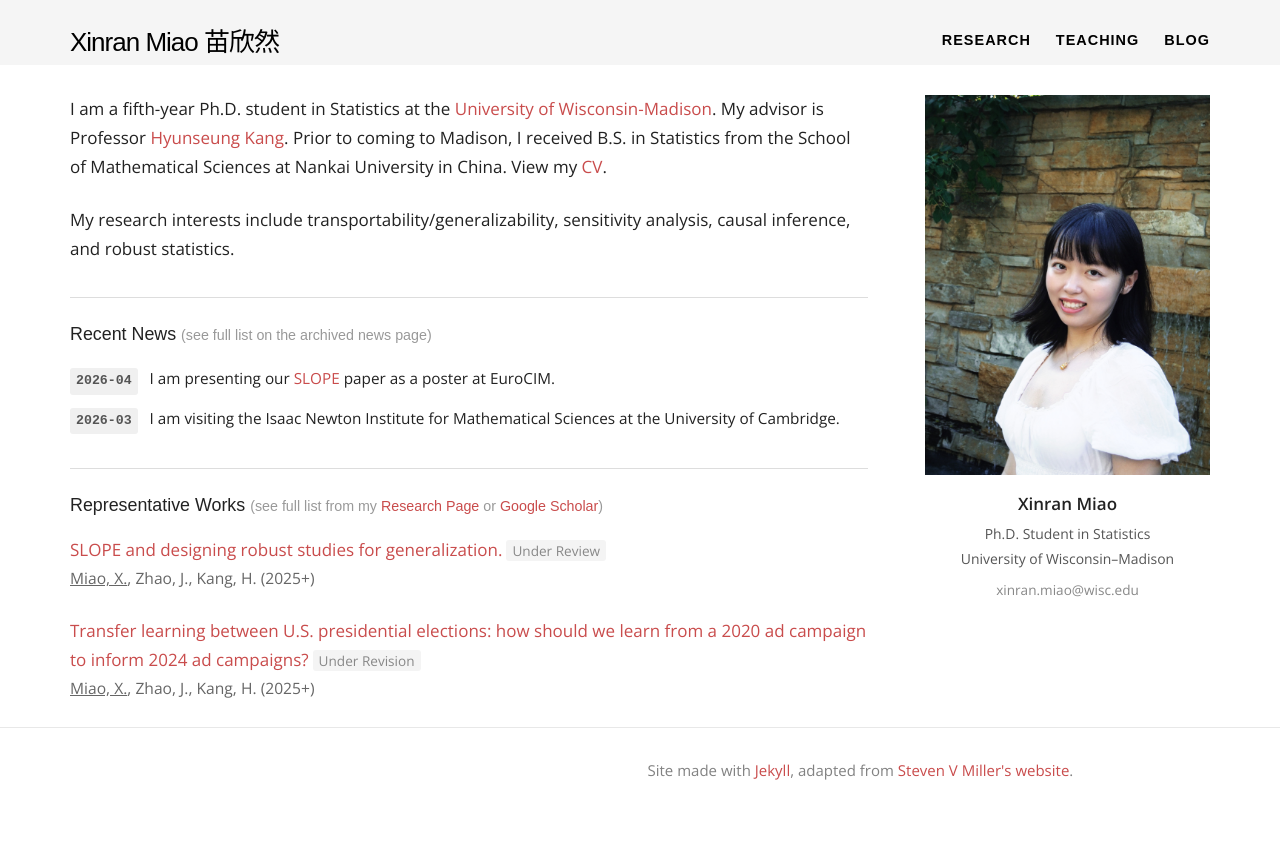
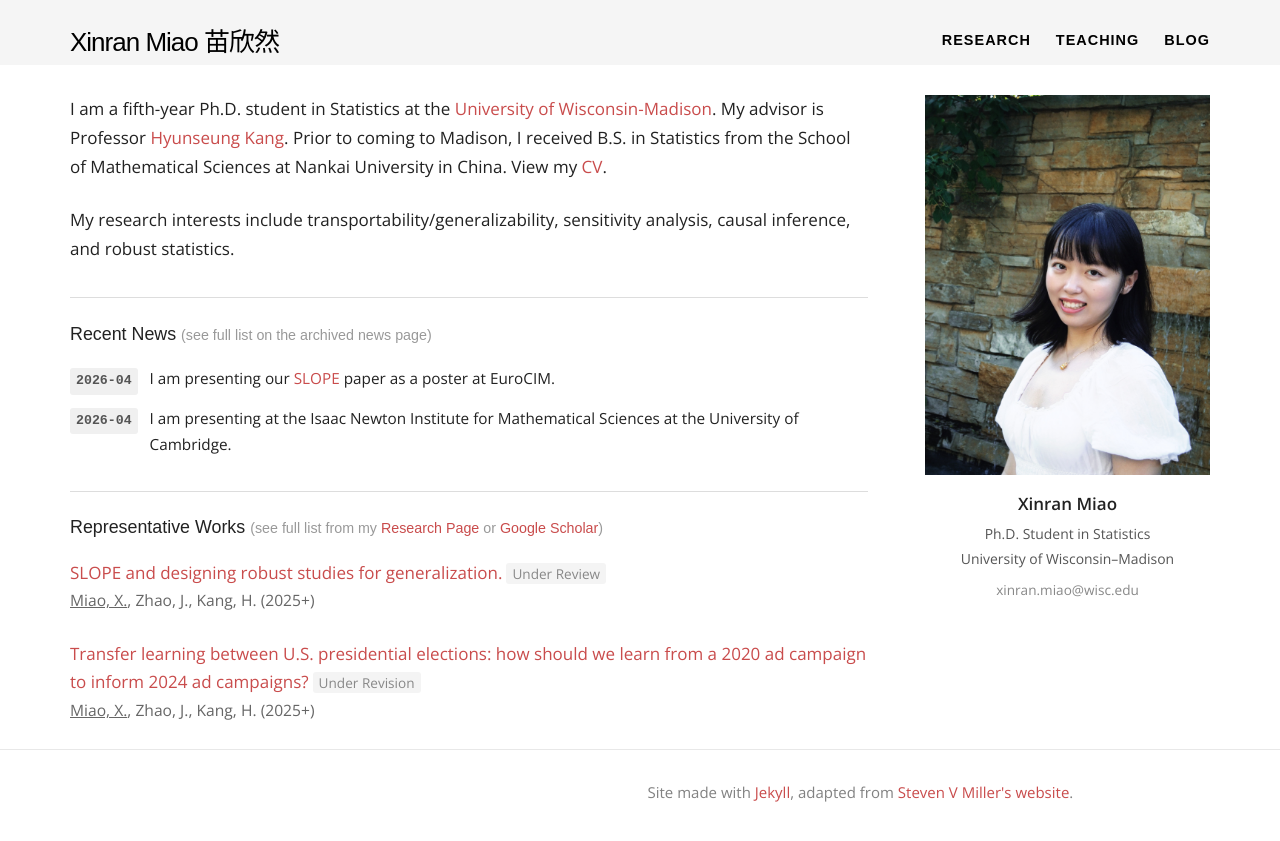
Before and after one commit to XinranMiao/XinranMiao.github.io, a Jekyll site: the page built from index.html, in a window 1280 px wide. Shown: the top 841 px of the page. Built offline with Jekyll 4.4.1, drawn with Linux system fonts in a browser that asks for light colours; nearby versions of some CDN libraries; some web fonts are replaced; comment, search, counter and statistics services are not loaded.

Commit message:
update talk

```diff
--- a/index.html
+++ b/index.html
@@ -158,7 +158,7 @@ hr.section-rule {
   <ul class="news-list">
 
     <li><span class="news-date">2026-04</span><span>I am presenting our <a href="https://www.arxiv.org/abs/2510.01577">SLOPE</a> paper as a poster at EuroCIM.</span></li>
-     <li><span class="news-date">2026-03</span><span>I am visiting the Isaac Newton Institute for Mathematical Sciences at the University of Cambridge.</span></li>
+     <li><span class="news-date">2026-04</span><span>I am presenting at the Isaac Newton Institute for Mathematical Sciences at the University of Cambridge.</span></li>
 
 </ul>
 </div>
--- a/news.html
+++ b/news.html
@@ -49,6 +49,7 @@ title: News
 
 <ul class="news-list">
   <li><span class="news-date">2026-04</span><span>I am presenting our paper on <a href="https://www.arxiv.org/abs/2510.01577">SLOPE and designing robust studies for generalization</a> as a poster at EuroCIM.</span></li>
+  <li><span class="news-date">2026-04</span><span>I am presenting at the Isaac Newton Institute for Mathematical Sciences at the University of Cambridge.</span></li>
   <li><span class="news-date">2025-10</span><span>Our paper on <a href="https://www.arxiv.org/abs/2510.01577">SLOPE and designing robust studies for generalization</a> is available on arXiv.</span></li>
   <li><span class="news-date">2025-08</span><span>I presented our work on <a href="https://www.arxiv.org/abs/2411.01100">transfer learning between U.S. presidential elections</a> at JSM 2025.</span></li>
   <li><span class="news-date">2025-06</span><span>Our work on <a href="https://www.arxiv.org/abs/2411.01100">transfer learning between U.S. presidential elections</a> received the NESS Student Research Award.</span></li>
```
